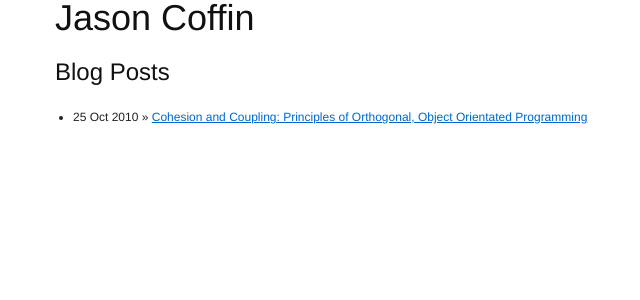
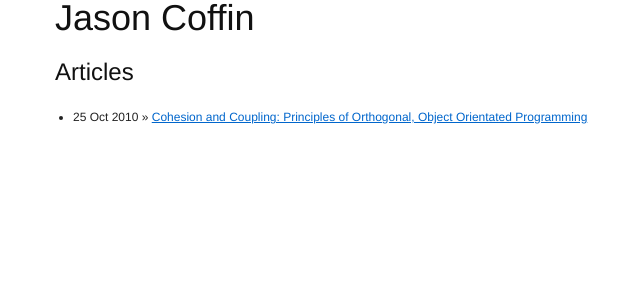
Before and after one commit to jcoffin/jcoffin.github.com, a Jekyll site: the page built from index.html, in a window 1280 px wide. Shown: the top 300 px of the page, without its empty margins (110-750 px from the left). Built offline with Jekyll 4.4.1, drawn with Linux system fonts in a browser that asks for light colours.

Commit message:
Change from 'Blog Posts' to 'Articles'

```diff
--- a/index.html
+++ b/index.html
@@ -4,7 +4,7 @@ title: Jason Coffin
 ---
 
 <h1>Jason Coffin</h1>
-<h2>Blog Posts</h2>
+<h2>Articles</h2>
 <ul>
   {% for post in site.posts %}
     <li>{{ post.date | date_to_string }} &raquo; <a href="{{ post.url }}">{{ post.title }}</a></li>
```
